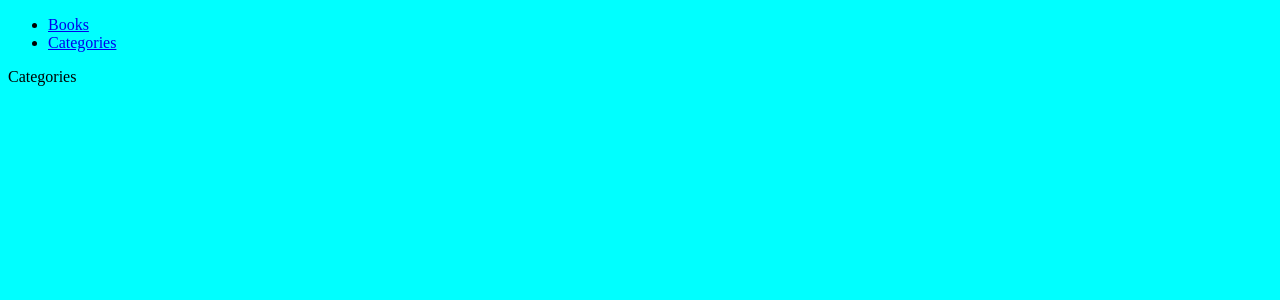
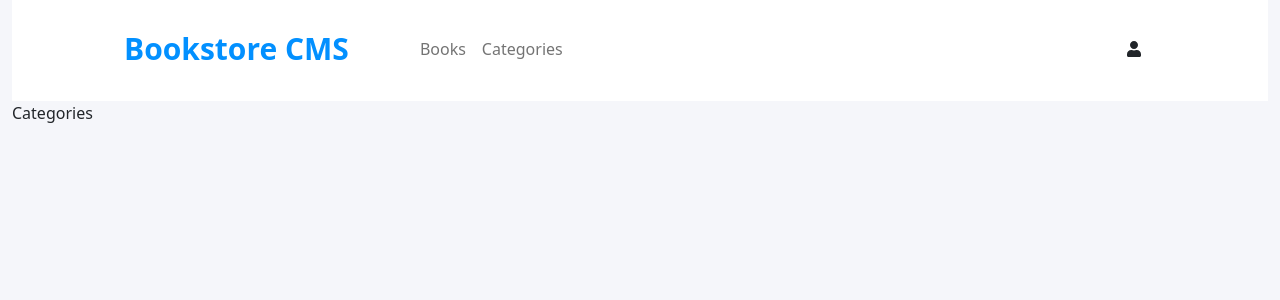
Before and after one commit to eapenzacharias/bookstore, a React (Create React App) app: page /categories in a window 1280 px wide. Shown: the top 300 px of the page. Built offline with nearby package versions, Linux system fonts and the light colour scheme.

Commit message:
Navbar added with bootstrap styling

```diff
--- a/package.json
+++ b/package.json
@@ -3,9 +3,13 @@
   "version": "0.1.0",
   "private": true,
   "dependencies": {
+    "@fortawesome/fontawesome-svg-core": "^1.2.36",
+    "@fortawesome/free-solid-svg-icons": "^5.15.4",
+    "@fortawesome/react-fontawesome": "^0.1.16",
     "@testing-library/jest-dom": "^5.16.1",
     "@testing-library/react": "^11.2.7",
     "@testing-library/user-event": "^12.8.3",
+    "bootstrap": "^5.1.3",
     "react": "^17.0.2",
     "react-dom": "^17.0.2",
     "react-redux": "^7.2.6",
--- a/src/components/App.js
+++ b/src/components/App.js
@@ -1,14 +1,14 @@
 import '../styles/style.scss';
 import { Routes, Route } from 'react-router-dom';
 import Navbar from './Navbar';
-import Books from './Book';
+import Books from './Books';
 import Categories from './Categories';
 
 const App = () => {
   const NotMatch = () => (
     <>
       <div>
-        NotMatch
+        No Match Found for the page
       </div>
     </>
   );
@@ -16,7 +16,7 @@
   return (
     <>
       <Navbar />
-      <div className="container" data-testid="main">
+      <div data-testid="main">
         <Routes>
           <Route path="/" element={<Books />} />
           <Route path="/categories" element={<Categories />} />
--- a/src/components/Navbar.js
+++ b/src/components/Navbar.js
@@ -1,5 +1,7 @@
+import { FontAwesomeIcon } from '@fortawesome/react-fontawesome';
 import React from 'react';
 import { Link as NavLink } from 'react-router-dom';
+import { faUser } from '@fortawesome/free-solid-svg-icons';
 
 const Navbar = () => {
   const links = [
@@ -16,16 +18,39 @@
   ];
 
   return (
-    <nav className="navBar">
-      <ul>
+    <nav className="navbar navbar-expand-lg navbar-light">
+      <div className="container-fluid">
+        <span className="navbar-brand">
+          <span className="logo">Bookstore CMS</span>
+        </span>
+        <button
+          className="navbar-toggler"
+          type="button"
+          data-mdb-toggle="collapse"
+          data-mdb-target="#navbarSupportedContent"
+          aria-controls="navbarSupportedContent"
+          aria-expanded="false"
+          aria-label="Toggle navigation"
+        >
+          <i className="fas fa-bars" />
+        </button>
+        <div className="collapse navbar-collapse" id="navbarSupportedContent">
+          <ul className="navbar-nav me-auto mb-2 mb-lg-0">
             {links.map((link) => (
-          <li key={link.id}>
-            <NavLink to={link.path}>
+              <li className="nav-item" key={link.id}>
+                <NavLink className="nav-link" to={link.path}>
                   {link.text}
                 </NavLink>
               </li>
             ))}
           </ul>
+          <div className="d-flex align-items-center">
+            <span className="text-reset me-3">
+              <FontAwesomeIcon icon={faUser} />
+            </span>
+          </div>
+        </div>
+      </div>
     </nav>
   );
 };
--- a/src/index.js
+++ b/src/index.js
@@ -7,7 +7,9 @@
 ReactDOM.render(
   <React.StrictMode>
     <Router>
-      <App />
+      <div className="container-fluid app">
+        <App />
+      </div>
     </Router>
   </React.StrictMode>,
   document.getElementById('root'),
--- a/src/styles/style.scss
+++ b/src/styles/style.scss
@@ -1,5 +1,36 @@
+@import url("https://fonts.googleapis.com/css2?family=Montserrat:wght@100;400&family=Roboto:wght@300&display=swap");
+
+$primary: #0290ff;
+$bg-white: #fff;
+$bg-white1: #f5f6fa;
+$color1-li: #121212;
+$color2-li: #5d5d5d;
+
 * {
   body {
-    background-color: aqua;
+    font-family: "Montserrat", sans-serif;
+    .app {
+      background-color: $bg-white1;
+      height: 100vh;
+      .navbar {
+        background-color: $bg-white;
+        margin: 0;
+        padding: 1.438rem 6.188rem 1.688rem 6.25rem;
+        .logo {
+          width: 15rem;
+          height: 2.313rem;
+          margin: 0.375rem 2.938rem 0.125rem 0;
+          font-size: 1.875rem;
+          font-weight: bold;
+          font-stretch: normal;
+          font-style: normal;
+          line-height: normal;
+          letter-spacing: normal;
+          color: $primary;
+        }
+      }
+    }
   }
 }
+
+@import "~bootstrap/scss/bootstrap.scss";
```
Also changed, not shown: src/components/Books.js (renamed from src/components/Book.js), 1 other file (tests, documents, lock files or other folders). Lines whose indentation alone changed are shown as unchanged.
